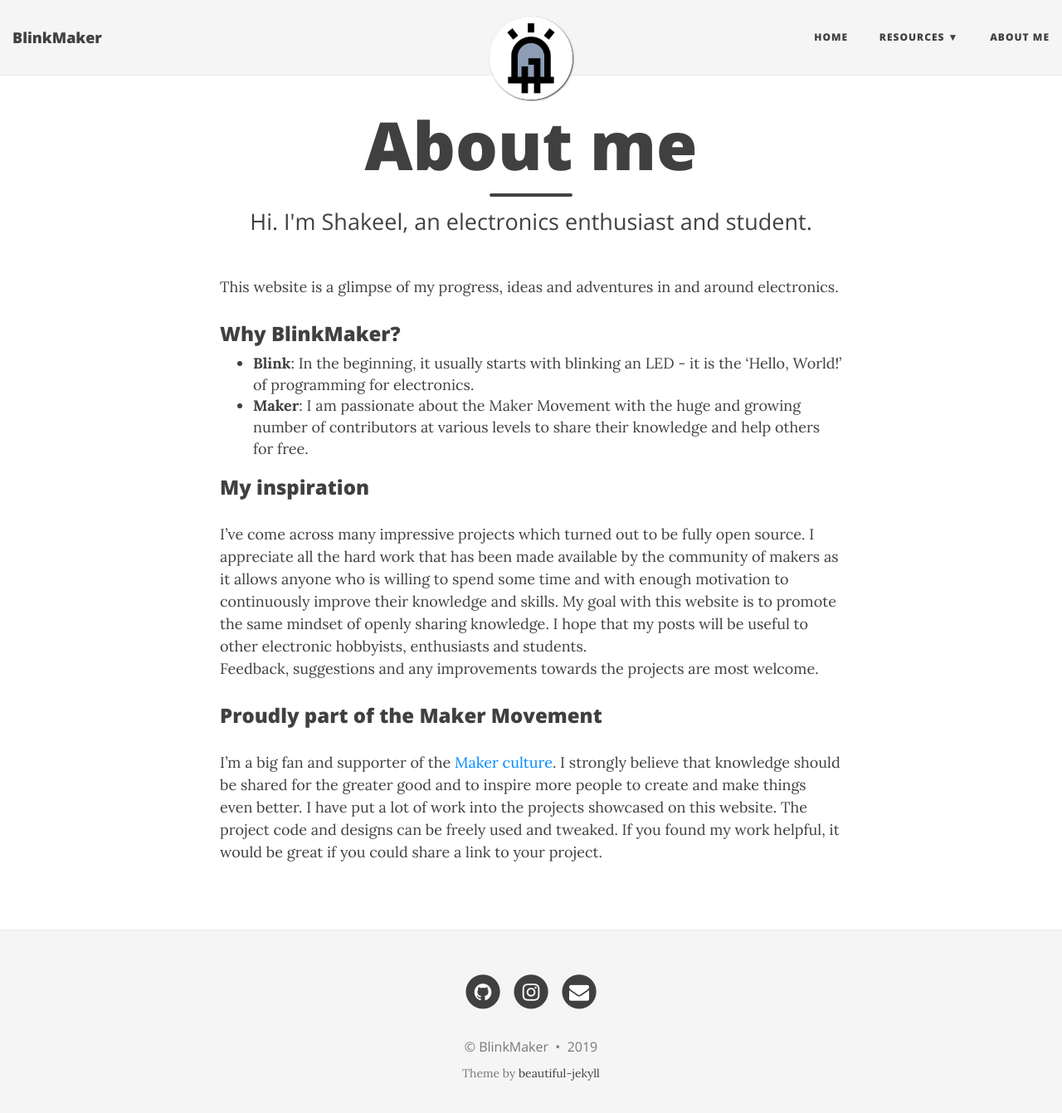
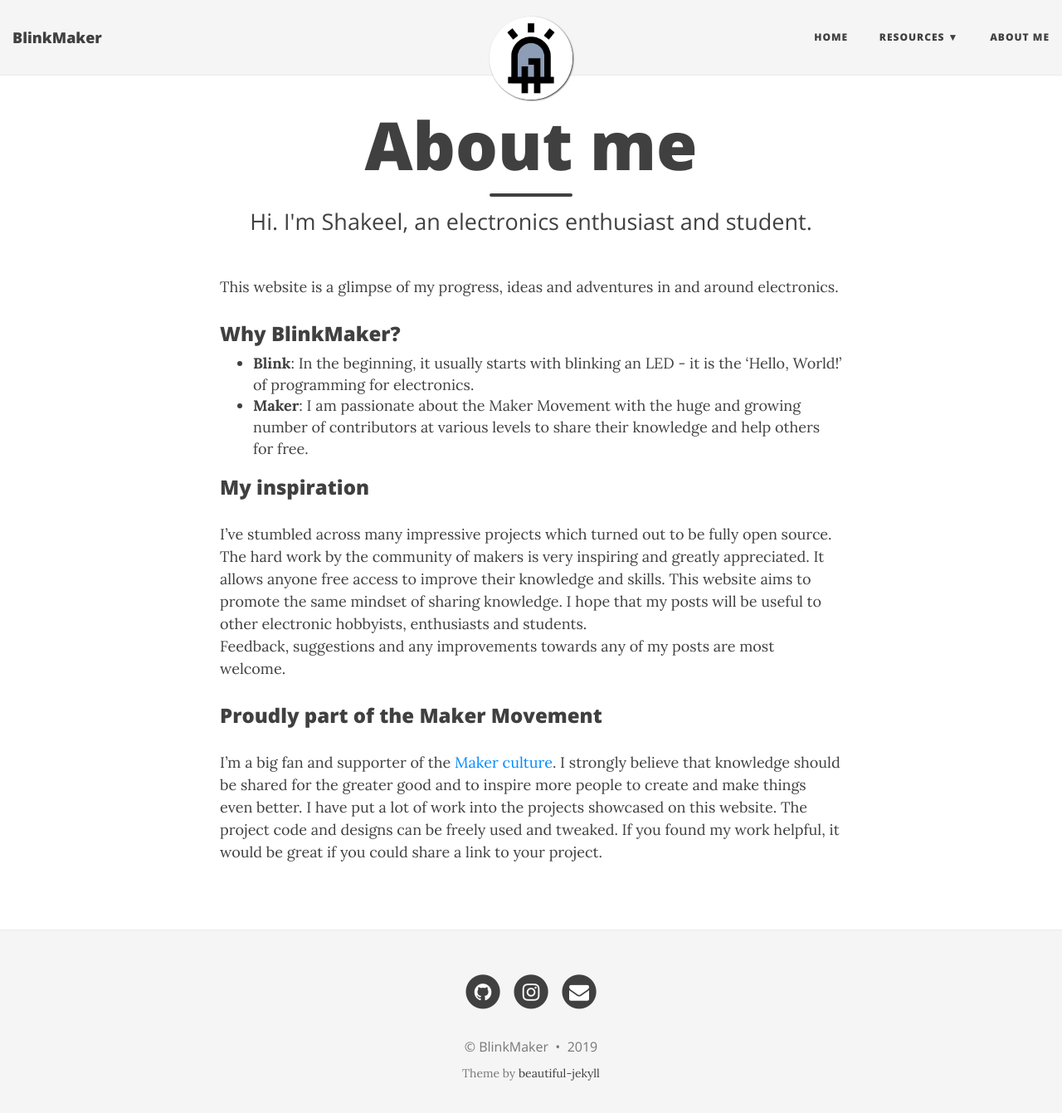
Before and after one commit to blinkmaker/blinkmaker.github.io, a Jekyll site: the page built from aboutme.md, in a window 1280 px wide and 1354 px high. Shown: the top 1341 px of the window at 83% size. Built offline with Jekyll 4.4.1, drawn with Linux system fonts in a browser that asks for light colours; nearby versions of some CDN libraries.

Commit message:
Update aboutme.md

```diff
--- a/aboutme.md
+++ b/aboutme.md
@@ -11,8 +11,8 @@
 * **Maker**: I am passionate about the Maker Movement with the huge and growing number of contributors at various levels to share their knowledge and help others for free.
 
 ### My inspiration
-I've come across many impressive projects which turned out to be fully open source. I appreciate all the hard work that has been made available by the community of makers as it allows anyone who is willing to spend some time and with enough motivation to continuously improve their knowledge and skills. My goal with this website is to promote the same mindset of openly sharing knowledge. I hope that my posts will be useful to other electronic hobbyists, enthusiasts and students.
-Feedback, suggestions and any improvements towards the projects are most welcome.
+I've stumbled across many impressive projects which turned out to be fully open source. The hard work by the community of makers is very inspiring and greatly appreciated. It allows anyone free access to improve their knowledge and skills. This website aims to promote the same mindset of sharing knowledge. I hope that my posts will be useful to other electronic hobbyists, enthusiasts and students.
+Feedback, suggestions and any improvements towards any of my posts are most welcome.
 
 ### Proudly part of the Maker Movement
 I'm a big fan and supporter of the [Maker culture](https://en.wikipedia.org/wiki/Maker_culture). I strongly believe that knowledge should be shared for the greater good and to inspire more people to create and make things even better. I have put a lot of work into the projects showcased on this website. The project code and designs can be freely used and tweaked. If you found my work helpful, it would be great if you could share a link to your project.
```
